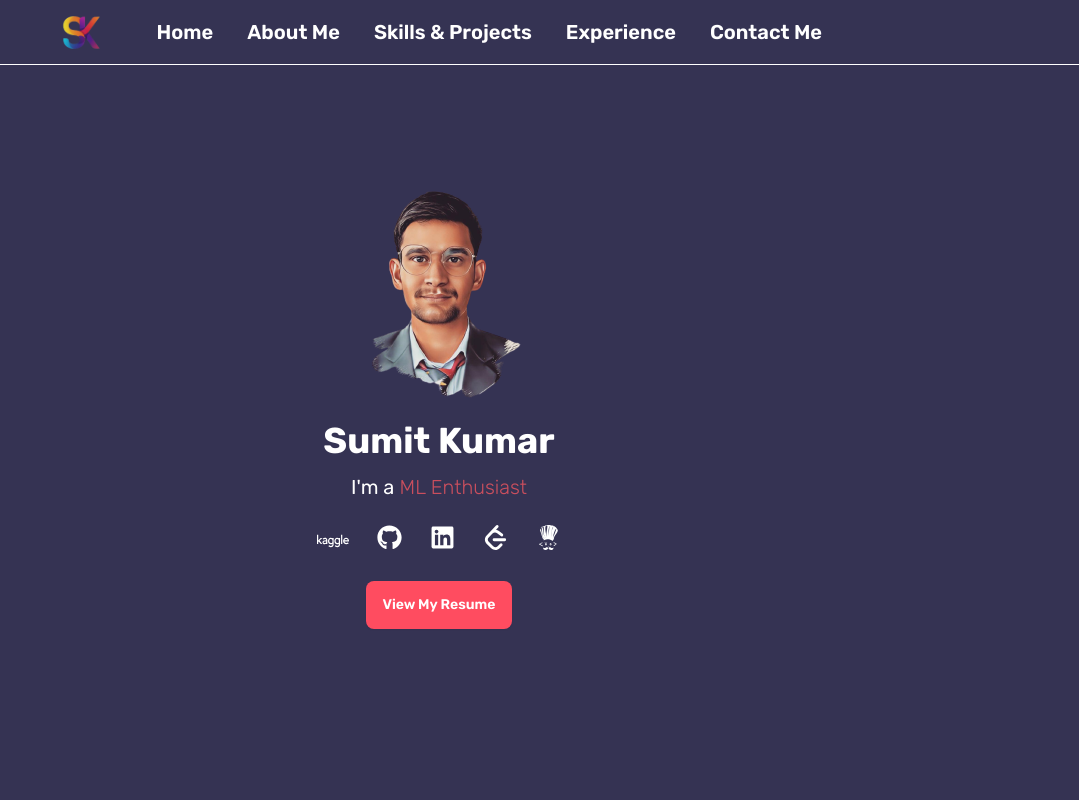
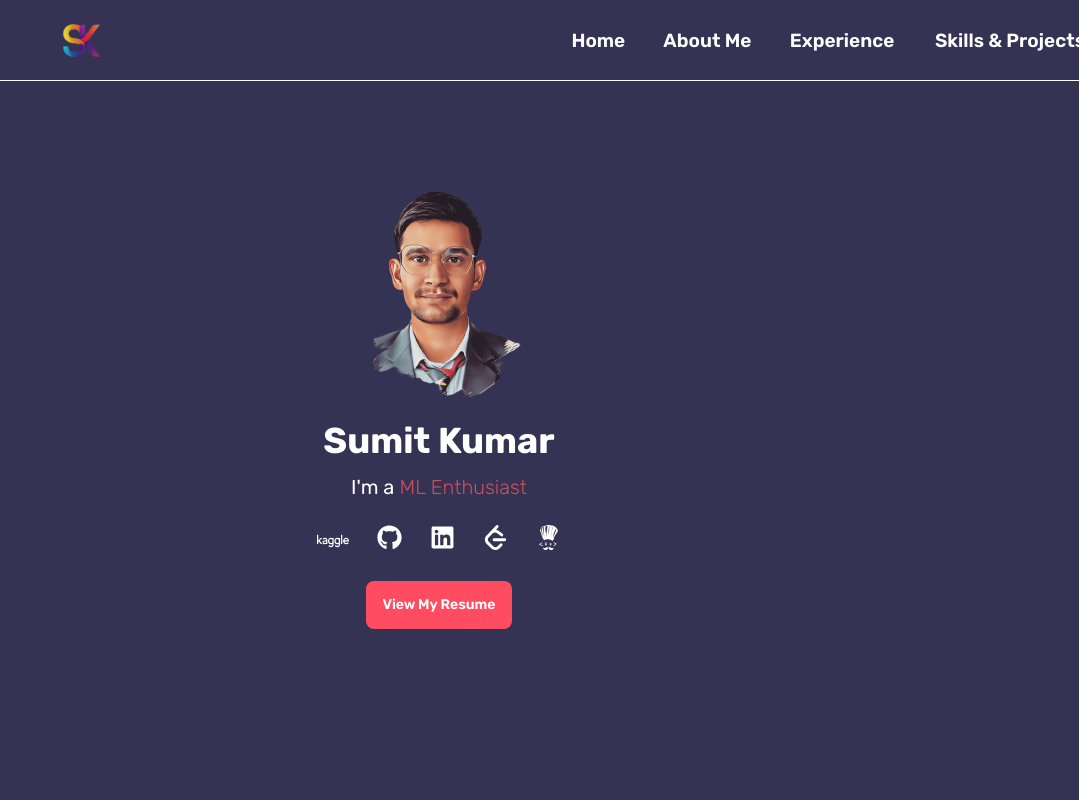
Before and after one commit to Sumit-Kumar1/resume-site, a Next.js app: page / in a window 1280 px wide. Shown: the top 800 px of the page, without its empty margins (201-1280 px from the left). Built offline with nearby package versions, Linux system fonts and the light colour scheme.

Commit message:
Make navbar mobile optimized with hamburger menus and dropdown

```diff
--- a/src/components/navbar.js
+++ b/src/components/navbar.js
@@ -2,11 +2,32 @@ import Link from "next/link";
 import React from "react";
 import Image from "next/image";
 
-export default function Navbar() {
+export default function NavbarDrawer() {
+  const refs = ["/", "#about", "#experience", "#skills", "#contact"]
+  const refNames = ["Home", "About Me", "Experience", "Skills & Projects", "Contact Me"]
+  const linkClasses = "btn btn-ghost text-xl hover:text-[#ffc107] active:text-[#ffc107]"
+
   return (
-    <div className="fixed w-full z-10">
-      <div className="navbar px-60 bg-[#353353] text-white">
-        <div className="navbar-start">
+    <div className="drawer text-white fixed z-10">
+      <input id="my-drawer-3" type="checkbox" className="drawer-toggle" />
+      <div className="drawer-content flex flex-col">
+        <div className="navbar bg-[#353353] w-full">
+          <div className="flex-none lg:hidden">
+            <label htmlFor="my-drawer-3" aria-label="open sidebar" className="btn btn-square btn-ghost">
+              <svg
+                xmlns="http://www.w3.org/2000/svg"
+                fill="none"
+                viewBox="0 0 24 24"
+                className="inline-block h-6 w-6 stroke-current">
+                <path
+                  strokeLinecap="round"
+                  strokeLinejoin="round"
+                  strokeWidth="2"
+                  d="M4 6h16M4 12h16M4 18h16"></path>
+              </svg>
+            </label>
+          </div>
+          <div className="mx-2 flex-1 lg:px-56">
             <Link href="/" className="btn btn-ghost text-xl">
               <Image
                 src="/images/sk_cut.png"
@@ -14,42 +35,33 @@ export default function Navbar() {
                 width={50}
                 height={50}
               />
-          </Link>
-        </div>
-        <div className="navbar-end">
-          <Link
-            href="/"
-            className="btn btn-ghost text-xl hover:text-[#ffc107] active:text-[#ffc107]"
-          >
-            Home
-          </Link>
-          <Link
-            href="#about"
-            className="btn btn-ghost text-xl hover:text-[#ffc107] active:text-[#ffc107]"
-          >
-            About Me
-          </Link>
-          <Link
-            href="#skills"
-            className="btn btn-ghost text-xl hover:text-[#ffc107] active:text-[#ffc107]"
-          >
-            Skills & Projects
-          </Link>
-          <Link
-            href="#experience"
-            className="btn btn-ghost text-xl hover:text-[#ffc107] active:text-[#ffc107]"
-          >
-            Experience
-          </Link>
-          <Link
-            href="#contact"
-            className="btn btn-ghost text-xl hover:text-[#ffc107] active:text-[#ffc107]"
-          >
-            Contact Me
-          </Link>
+            </Link></div>
+          <div className="hidden flex-none lg:block lg:px-60">
+            <ul className="menu menu-horizontal">
+              {
+                refs.map((ref, index) => (
+                  <li key={index}>
+                    <Link href={ref} className={linkClasses}>{refNames[index]}</Link>
+                  </li>
+                ))
+              }
+            </ul>
           </div>
         </div>
         <div className="bg-[#353353] h-0 border-b border-white"></div>
       </div>
-  );
+      <div className="drawer-side">
+        <label htmlFor="my-drawer-3" aria-label="close sidebar" className="drawer-overlay"></label>
+        <ul className="menu bg-[#353353] w-full p-4 xs:mt-16">
+          {
+            refs.map((ref, index) => (
+              <li key={index}>
+                <Link href={ref} className={linkClasses}>{refNames[index]}</Link>
+              </li>
+            ))
           }
+        </ul>
+      </div>
+    </div>
+  )
+}
```
Lines whose indentation alone changed are shown as unchanged.
